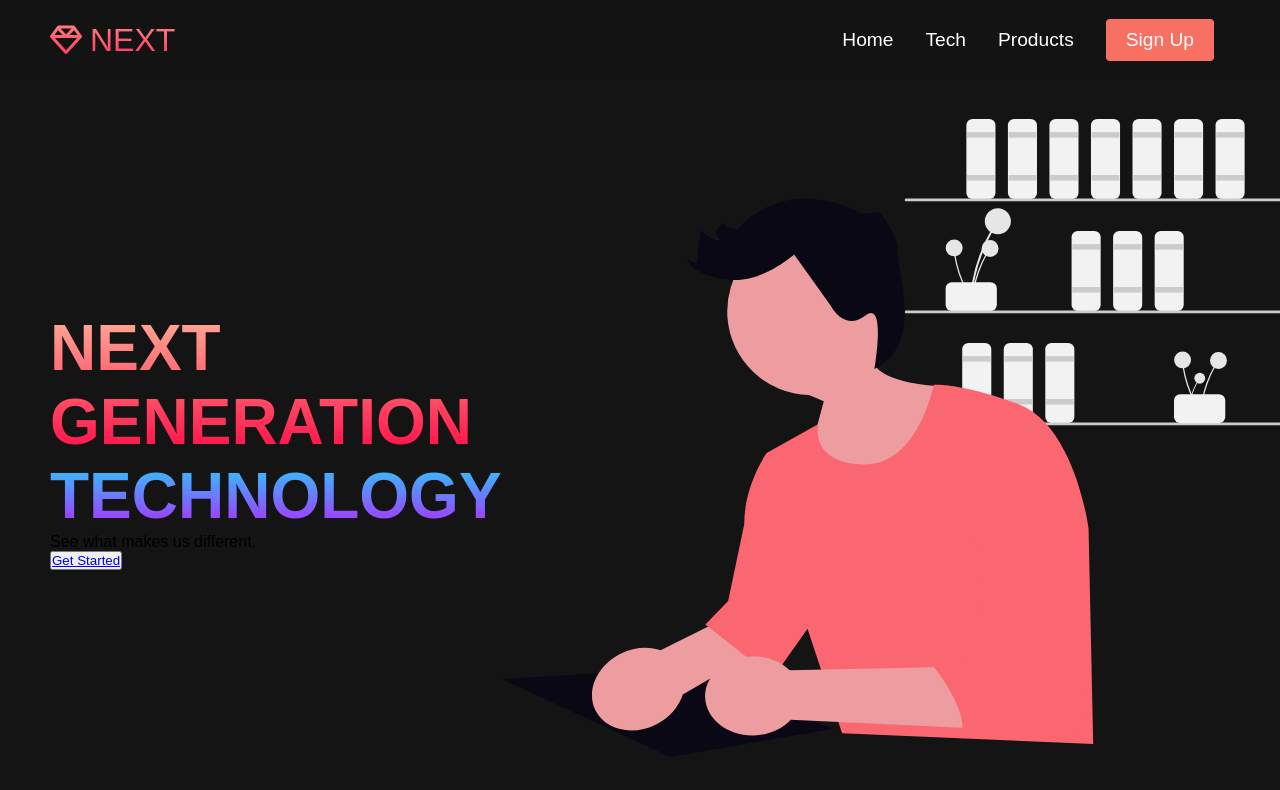
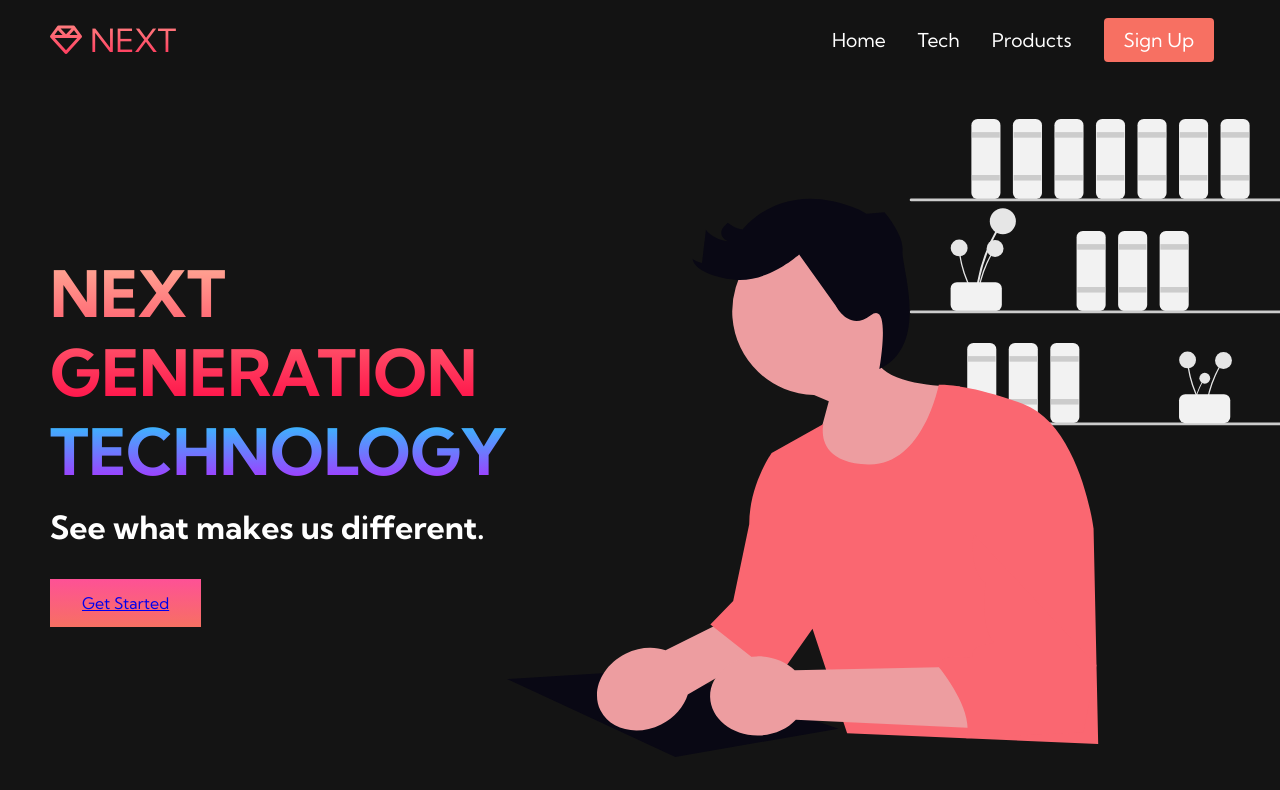
Before and after one commit to luccachantre/html-css-js-1, a plain HTML site: page index.html in a window 1280 px wide. Shown: the top 790 px of the page. Drawn offline with Linux system fonts and the light colour scheme; a web font is replaced by a local one.

Commit message:
linked the google font for kumbh sans, did some more hero section css styles

```diff
--- a/index.html
+++ b/index.html
@@ -9,6 +9,12 @@
       src="https://kit.fontawesome.com/e024422430.js"
       crossorigin="anonymous"
     ></script>
+    <link rel="preconnect" href="https://fonts.googleapis.com" />
+    <link rel="preconnect" href="https://fonts.gstatic.com" crossorigin />
+    <link
+      href="https://fonts.googleapis.com/css2?family=Alan+Sans:wght@300..900&family=Kumbh+Sans:wght@100..900&display=swap"
+      rel="stylesheet"
+    />
   </head>
   <body>
     <!-- Navbar Section -->
--- a/styles.css
+++ b/styles.css
@@ -238,5 +238,27 @@
 }
 
 .main__content p {
+    margin-top: 1rem;
+    font-size: 2rem;
+    font-weight: 700;
+    color: #fff;
+}
 
+.main__btn {
+    font-size: 1rem;
+    background-image: linear-gradient(to top, #f77062 0%, #fe5196 100%);
+    padding: 14px 32px;
+    border: none;
+    border-radiues: 4px;
+    color: #fff;
+    margin-top: 2rem;
+    cursor: pointer;
+    position: relative;
+    transition: all 0.35s;
+    outline: none;
 }
+
+.main__btn a {
+    position: relative;
+    z-index: 2;
+}
```
Lines whose indentation alone changed are shown as unchanged.
